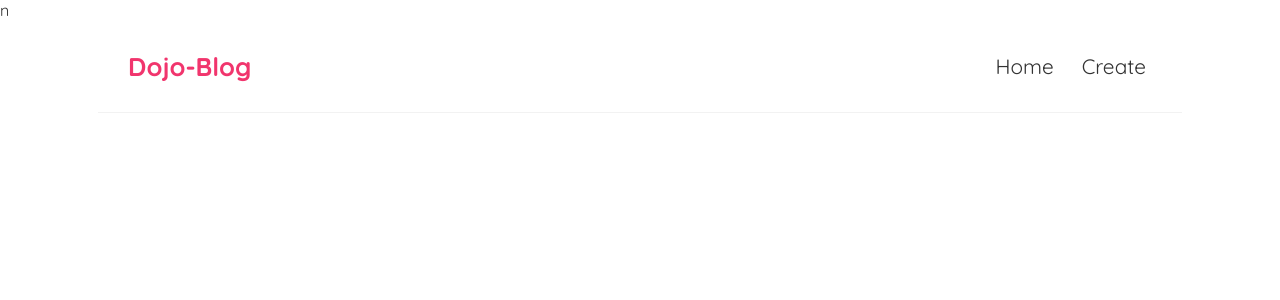
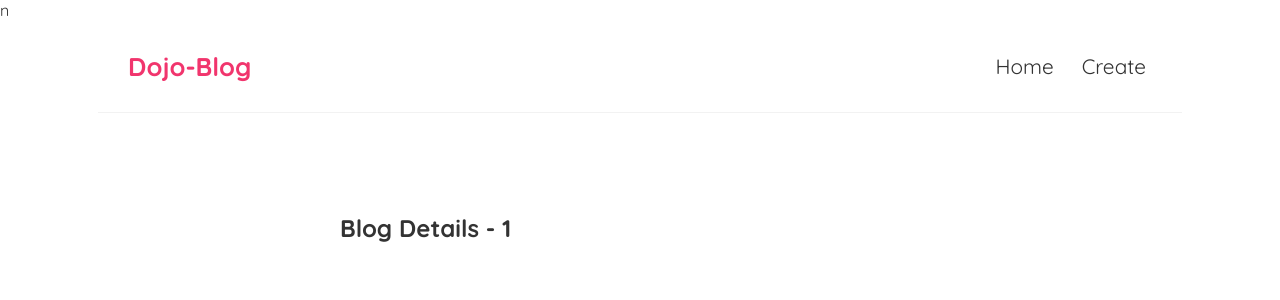
Before and after one commit to Kanwarbir02/dojo-bloG, a React (Create React App) app: page /blogs/1 in a window 1280 px wide. Shown: the top 300 px of the page. Built offline with nearby package versions, Linux system fonts and the light colour scheme.

Commit message:
use route params

```diff
--- a/src/App.js
+++ b/src/App.js
@@ -3,6 +3,7 @@
 import './index.css';
 import {BrowserRouter as Router, Route, Switch} from "react-router-dom"
 import Create from './Create';
+import BlogDetails from './BlogDetails';
 
 function App() {
 
@@ -13,12 +14,19 @@
       < Navbar />
       <div className="content">
         <Switch>
+
           <Route exact path="/" >
               <Homepage />
           </Route>
+
           <Route exact path="/create" >
               <Create />
           </Route>
+
+          <Route exact path="/blogs/:id" >
+              <BlogDetails />
+          </Route>
+
         </Switch>
       </div>
 
--- /dev/null
+++ b/src/BlogDetails.js
@@ -0,0 +1,12 @@
+import { useParams } from "react-router-dom";
+
+const BlogDetails = () => {
+
+    const {id} = useParams();
+
+    return (
+        <h2>Blog Details - {id}</h2>
+     );
+}
+
+export default BlogDetails;
--- a/src/blog_list.js
+++ b/src/blog_list.js
@@ -1,3 +1,5 @@
+import { Link } from "react-router-dom";
+
 const BlogList = (props) => {
     const blogs = props.blogs;
     const title = props.title
@@ -9,10 +11,12 @@
             <h1>{title}</h1>
             {blogs.map((blog) => (
             <div className="blog-preview" key={blog.id}>
+               <Link to={`/blogs/${blog.id}`}>
+                    <h2>{blog.title}</h2>
+                    <p>Written By {blog.author}</p>
+               </Link>
 
-                <h2>{blog.title}</h2>
-                <p>Written By {blog.author}</p>
-                {/* <button onClick={() => handleDelete(blog.id)}>Delete This Blog</button> */}
+
             </div>
         ))}
         </div>
--- a/src/index.css
+++ b/src/index.css
@@ -51,3 +51,7 @@
   color: #f1356d;
   margin-bottom: 8px;
 }
+
+.blog-preview a{
+  text-decoration: none;
+}
```
